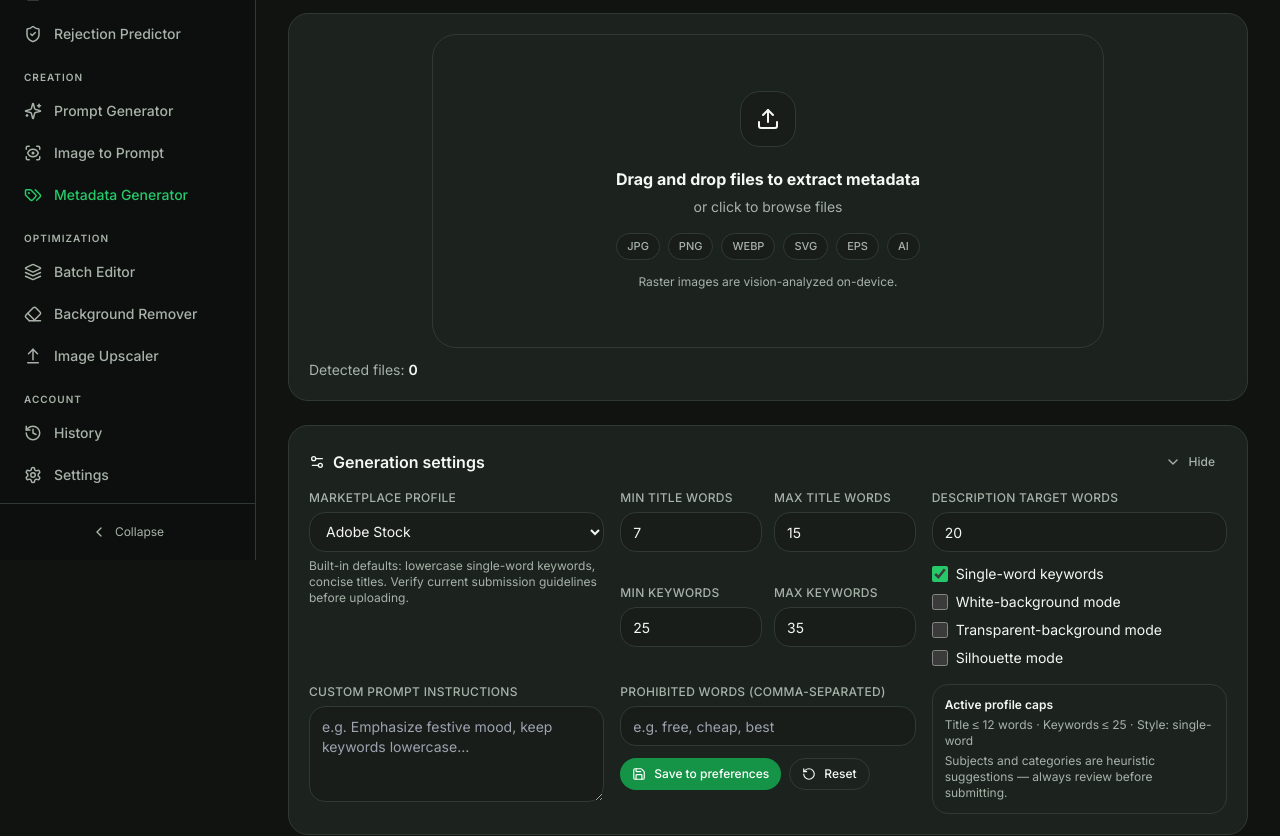
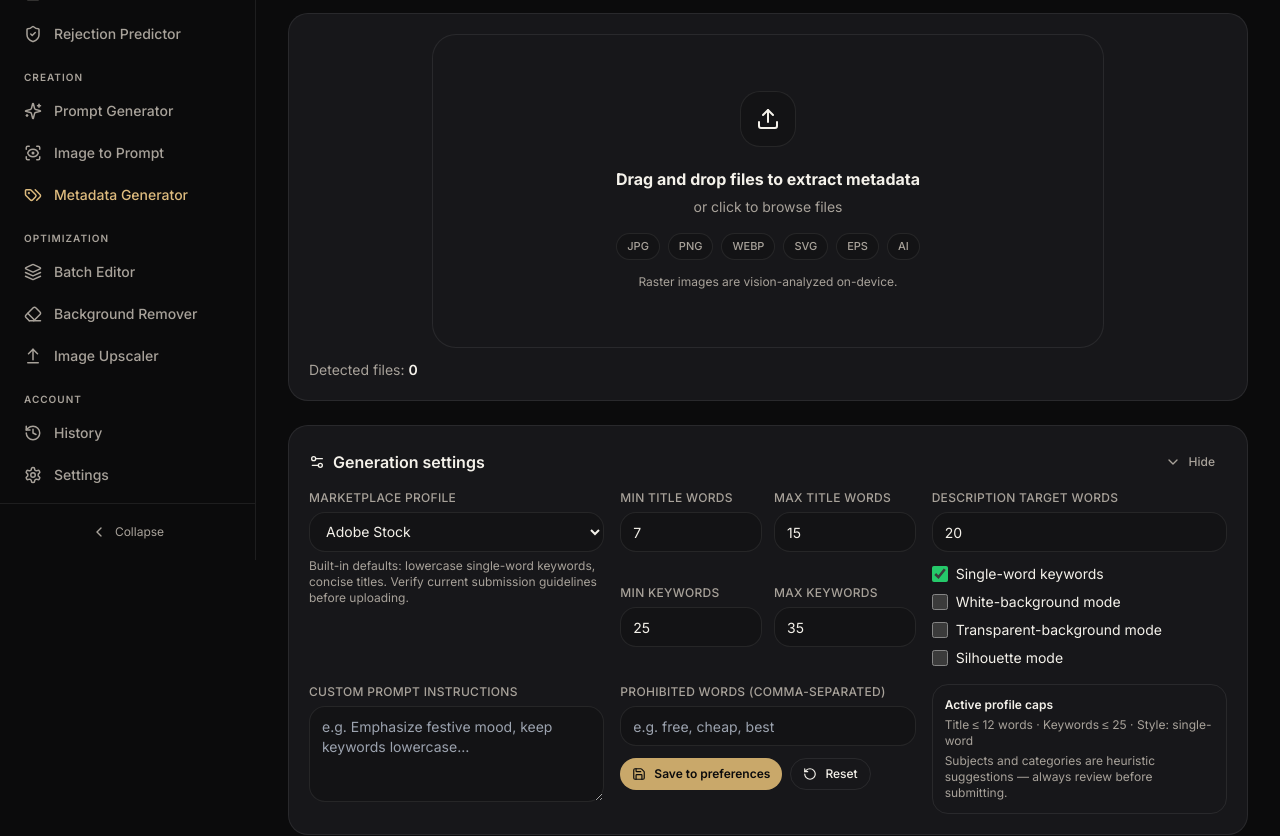
Before and after one commit to mdsonetmia05-cloud/sonet-stock-ai, a Next.js app: page /metadata-generator in a window 1280 px wide. Shown: the part 240-1076 px from the top of the page. Built offline with nearby package versions, Linux system fonts and the light colour scheme.

Commit message:
redesign: cinematic dark luxury theme, gold accent (1/2)

```diff
--- a/app/globals.css
+++ b/app/globals.css
@@ -2,35 +2,37 @@
 @tailwind components;
 @tailwind utilities;
 
-/* SONET STOCK AI design tokens — dark + green system */
+/* SONET STOCK AI design tokens — cinematic dark luxury system */
 :root,
 [data-theme="dark"] {
-  --bg: #101310;
-  --bg-secondary: #181d19;
-  --card: #1c231e;
-  --green: #159447;
-  --green-bright: #25c96a;
-  --green-deep: #0e6e34;
-  --red: #e63946;
-  --text: #f4f7f4;
-  --text-secondary: #a7b2a9;
-  --border: #303a32;
-  --shadow: 0 8px 30px rgba(0, 0, 0, 0.45);
+  --bg: #0b0b0c;
+  --bg-secondary: #131315;
+  --card: #17171a;
+  --gold: #c9a86a;
+  --gold-bright: #ddbb7e;
+  --gold-deep: #8a6e3f;
+  --on-gold: #0b0b0c;
+  --red: #d95d5d;
+  --text: #f4f1ea;
+  --text-secondary: #a8a29a;
+  --border: rgba(255, 255, 255, 0.08);
+  --shadow: 0 8px 30px rgba(0, 0, 0, 0.5);
   color-scheme: dark;
 }
 
 [data-theme="light"] {
-  --bg: #f4f7f4;
-  --bg-secondary: #e7ece7;
+  --bg: #f4f1ea;
+  --bg-secondary: #eae5d8;
   --card: #ffffff;
-  --green: #159447;
-  --green-bright: #0e6e34;
-  --green-deep: #0a5527;
-  --red: #d13438;
-  --text: #101310;
-  --text-secondary: #5a665c;
-  --border: #d8ded8;
-  --shadow: 0 8px 24px rgba(16, 19, 16, 0.08);
+  --gold: #a8823f;
+  --gold-bright: #c9a86a;
+  --gold-deep: #7a5f33;
+  --on-gold: #1a1815;
+  --red: #c05050;
+  --text: #1a1815;
+  --text-secondary: #6b6560;
+  --border: rgba(0, 0, 0, 0.1);
+  --shadow: 0 8px 24px rgba(26, 24, 21, 0.08);
   color-scheme: light;
 }
 
@@ -46,8 +48,8 @@ body {
 }
 
 ::selection {
-  background: var(--green);
-  color: #fff;
+  background: var(--gold);
+  color: var(--on-gold);
 }
 
 /* thin scrollbars */
@@ -66,7 +68,7 @@ body {
 
 /* focus visibility for keyboard users */
 :focus-visible {
-  outline: 2px solid var(--green-bright);
+  outline: 2px solid var(--gold-bright);
   outline-offset: 2px;
 }
 
@@ -84,13 +86,13 @@ body {
 /* transparency checkerboard (preview only — real exports keep genuine alpha) */
 .checkerboard {
   background-image:
-    linear-gradient(45deg, #2a332b 25%, transparent 25%),
-    linear-gradient(-45deg, #2a332b 25%, transparent 25%),
-    linear-gradient(45deg, transparent 75%, #2a332b 75%),
-    linear-gradient(-45deg, transparent 75%, #2a332b 75%);
+    linear-gradient(45deg, #26262a 25%, transparent 25%),
+    linear-gradient(-45deg, #26262a 25%, transparent 25%),
+    linear-gradient(45deg, transparent 75%, #26262a 75%),
+    linear-gradient(-45deg, transparent 75%, #26262a 75%);
   background-size: 20px 20px;
   background-position: 0 0, 0 10px, 10px -10px, -10px 0;
-  background-color: #232b24;
+  background-color: #1e1e22;
 }
 
 @keyframes fade-in {
--- a/app/page.tsx
+++ b/app/page.tsx
@@ -131,7 +131,7 @@ function FaqItem({ q, a }: { q: string; a: string }) {
   );
 }
 
-function GreenCard({
+function LuxCard({
   icon: Icon,
   title,
   desc,
@@ -147,22 +147,22 @@ function GreenCard({
   const inner = (
     <>
       {step && (
-        <span className="mb-5 block text-sm font-bold tracking-widest text-white/60">0{step}</span>
+        <span className="mb-5 block text-sm font-bold tracking-[0.2em] text-primaryBright">0{step}</span>
       )}
-      <span className="mb-5 flex h-12 w-12 items-center justify-center rounded-2xl bg-white/15">
-        <Icon size={22} className="text-white" />
+      <span className="mb-5 flex h-12 w-12 items-center justify-center rounded-2xl border border-primary/25 bg-primary/10">
+        <Icon size={22} className="text-primaryBright" />
       </span>
-      <h3 className="text-lg font-bold text-white">{title}</h3>
-      <p className="mt-2 text-sm leading-relaxed text-white/80">{desc}</p>
+      <h3 className="text-lg font-bold text-foreground">{title}</h3>
+      <p className="mt-2 text-sm leading-relaxed text-muted">{desc}</p>
       {href && (
-        <span className="mt-5 inline-flex items-center gap-1.5 text-sm font-semibold text-white">
+        <span className="mt-5 inline-flex items-center gap-1.5 text-sm font-semibold text-primaryBright">
           Open tool <ArrowRight size={15} />
         </span>
       )}
     </>
   );
   const cls =
-    "rounded-3xl bg-gradient-to-br from-[#0e6e34] to-[#159447] p-7 text-left transition-transform hover:-translate-y-0.5";
+    "rounded-3xl border border-border bg-card p-7 text-left shadow-[var(--shadow)] transition-all hover:-translate-y-0.5 hover:border-primary/40";
   return href ? (
     <Link href={href} className={`group block ${cls}`}>
       {inner}
@@ -317,7 +317,7 @@ export default function HomePage() {
           </div>
           <div className="grid gap-4 sm:grid-cols-2 lg:grid-cols-3">
             {FEATURES.map((f) => (
-              <GreenCard key={f.href} href={f.href} icon={f.icon} title={f.title} desc={f.desc} />
+              <LuxCard key={f.href} href={f.href} icon={f.icon} title={f.title} desc={f.desc} />
             ))}
           </div>
         </div>
@@ -334,7 +334,7 @@ export default function HomePage() {
           </div>
           <div className="grid gap-4 md:grid-cols-3">
             {STEPS.map((s, i) => (
-              <GreenCard key={s.title} step={String(i + 1)} icon={s.icon} title={s.title} desc={s.desc} />
+              <LuxCard key={s.title} step={String(i + 1)} icon={s.icon} title={s.title} desc={s.desc} />
             ))}
           </div>
         </div>
@@ -348,7 +348,7 @@ export default function HomePage() {
           </div>
           <div className="grid gap-4 sm:grid-cols-2 lg:grid-cols-4">
             {CREATORS.map((c) => (
-              <GreenCard key={c.title} icon={c.icon} title={c.title} desc={c.desc} />
+              <LuxCard key={c.title} icon={c.icon} title={c.title} desc={c.desc} />
             ))}
           </div>
         </div>
@@ -388,11 +388,11 @@ export default function HomePage() {
       </section>
 
       {/* footer */}
-      <footer className="border-t border-border bg-[#0c0f0d]">
+      <footer className="border-t border-border bg-background">
         <div className="mx-auto max-w-6xl px-4 py-10 sm:px-6">
           <div className="flex flex-col items-center justify-between gap-4 md:flex-row">
             <div className="flex items-center gap-2">
-              <span className="flex h-8 w-8 items-center justify-center rounded-lg bg-primary text-white">
+              <span className="flex h-8 w-8 items-center justify-center rounded-lg bg-primary text-onPrimary">
                 <Sparkles size={15} />
               </span>
               <span className="text-sm font-extrabold">SONET <span className="text-primaryBright">STOCK AI</span></span>
--- a/components/AppShell.tsx
+++ b/components/AppShell.tsx
@@ -63,7 +63,7 @@ const NAV: NavGroup[] = [
 function Wordmark({ compact }: { compact?: boolean }) {
   return (
     <Link href="/" className="flex shrink-0 items-center gap-2" aria-label="SONET STOCK AI home">
-      <span className="flex h-8 w-8 items-center justify-center rounded-lg bg-primary text-base font-black text-white">
+      <span className="flex h-8 w-8 items-center justify-center rounded-lg bg-primary text-base font-black text-onPrimary">
         S
       </span>
       {!compact && (
@@ -134,7 +134,7 @@ export function AppShell({ children }: { children: ReactNode }) {
       {/* desktop sidebar */}
       <aside
         className={cn(
-          "sticky top-0 hidden h-screen shrink-0 flex-col border-r border-border bg-[#0c0f0d] transition-all md:flex",
+          "sticky top-0 hidden h-screen shrink-0 flex-col border-r border-border bg-background transition-all md:flex",
           collapsed ? "w-[76px]" : "w-64",
         )}
       >
@@ -157,7 +157,7 @@ export function AppShell({ children }: { children: ReactNode }) {
       {mobileOpen && (
         <div className="fixed inset-0 z-40 md:hidden">
           <div className="absolute inset-0 bg-black/60" onClick={() => setMobileOpen(false)} aria-hidden />
-          <aside className="absolute left-0 top-0 flex h-full w-72 animate-fade-in flex-col border-r border-border bg-[#0c0f0d]">
+          <aside className="absolute left-0 top-0 flex h-full w-72 animate-fade-in flex-col border-r border-border bg-background">
             <div className="flex items-center justify-between px-4 py-5">
               <Wordmark />
               <button onClick={() => setMobileOpen(false)} aria-label="Close menu" className="rounded-lg p-2 text-muted hover:bg-white/5">
@@ -171,7 +171,7 @@ export function AppShell({ children }: { children: ReactNode }) {
 
       <div className="flex min-w-0 flex-1 flex-col">
         {/* topbar */}
-        <header className="sticky top-0 z-30 flex h-16 items-center gap-3 border-b border-border bg-[#0c0f0d] px-4">
+        <header className="sticky top-0 z-30 flex h-16 items-center gap-3 border-b border-border bg-background px-4">
           <button onClick={() => setMobileOpen(true)} aria-label="Open menu" className="rounded-lg p-2 text-muted hover:bg-white/5 md:hidden">
             <Menu size={20} />
           </button>
--- a/components/ui/button.tsx
+++ b/components/ui/button.tsx
@@ -5,7 +5,7 @@ type Variant = "primary" | "secondary" | "danger" | "ghost" | "outline";
 type Size = "sm" | "md" | "lg" | "icon";
 
 const variants: Record<Variant, string> = {
-  primary: "bg-primary hover:brightness-110 text-white",
+  primary: "bg-primary hover:bg-primaryBright text-onPrimary font-semibold",
   secondary: "bg-secondary hover:bg-card text-foreground border border-border",
   danger: "bg-danger hover:brightness-110 text-white",
   ghost: "hover:bg-card text-muted hover:text-foreground",
--- a/components/ui/tabs.tsx
+++ b/components/ui/tabs.tsx
@@ -29,7 +29,7 @@ export function Tabs({
           onClick={() => onChange(t.id)}
           className={cn(
             "flex items-center gap-2 rounded-lg px-3 py-2 text-sm font-medium transition-colors",
-            active === t.id ? "bg-primary text-white" : "text-muted hover:text-foreground hover:bg-card",
+            active === t.id ? "bg-primary text-onPrimary" : "text-muted hover:text-foreground hover:bg-card",
           )}
         >
           {t.icon}
--- a/tailwind.config.ts
+++ b/tailwind.config.ts
@@ -8,9 +8,10 @@ const config: Config = {
         background: "var(--bg)",
         secondary: "var(--bg-secondary)",
         card: "var(--card)",
-        primary: "var(--green)",
-        primaryBright: "var(--green-bright)",
-        primaryDeep: "var(--green-deep)",
+        primary: "var(--gold)",
+        primaryBright: "var(--gold-bright)",
+        primaryDeep: "var(--gold-deep)",
+        onPrimary: "var(--on-gold)",
         danger: "var(--red)",
         foreground: "var(--text)",
         muted: "var(--text-secondary)",
```
